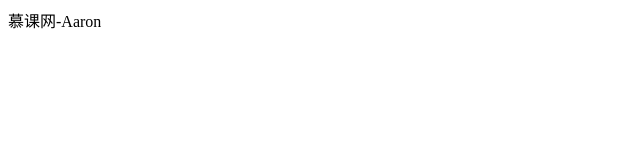
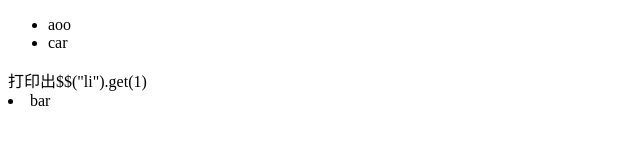
Before and after one commit to cjshinning/my-jquery, a plain HTML site: page index.html in a window 1280 px wide. Shown: the whole page, without its empty margins (0-640 px from the left). Drawn offline with Linux system fonts and the light colour scheme.

```diff
--- a/index.html
+++ b/index.html
@@ -7,6 +7,14 @@
 <style type="text/css">
 </style>
 <body>
+
+	<ul>
+		<li id="a">aoo</li>
+		<li id="b">bar</li>
+		<li id="c">car</li>
+	</ul>
+
+	打印出$$("li").get(1)
 	<div id="aaron"></div>
 
 	<script src="jquery.js"></script>
@@ -18,9 +26,12 @@
 		}
 
 		aQuery.fn = aQuery.prototype = {
-			name: 'aaron',
 			init: function(selector){
 				this.selector = selector;
+				var results = document.querySelectorAll(selector);
+				for(var i=0;i<results.length;i++){
+					this[i] = results[i]
+				}
 				return this;
 			},
 			constructor: aQuery
@@ -52,6 +63,14 @@
 		}
 
 		aQuery.fn.extend({
+			get: function(num){
+				if(num != null) {
+					console.log(this)
+					return (num<0?this[num+this.length]:this[num])
+				}else{
+					return [].slice.call(this);
+				}
+			},
 			setName: function(myName){
 				this.myName = myName;
 				return this;
@@ -71,7 +90,7 @@
 		// 	return this;
 		// }
 
-		$$().setName('慕课网-Aaron').getName();;
+		$("#aaron").html($$("li").get(1));
 	</script>
 	</body>
 </html>
```
